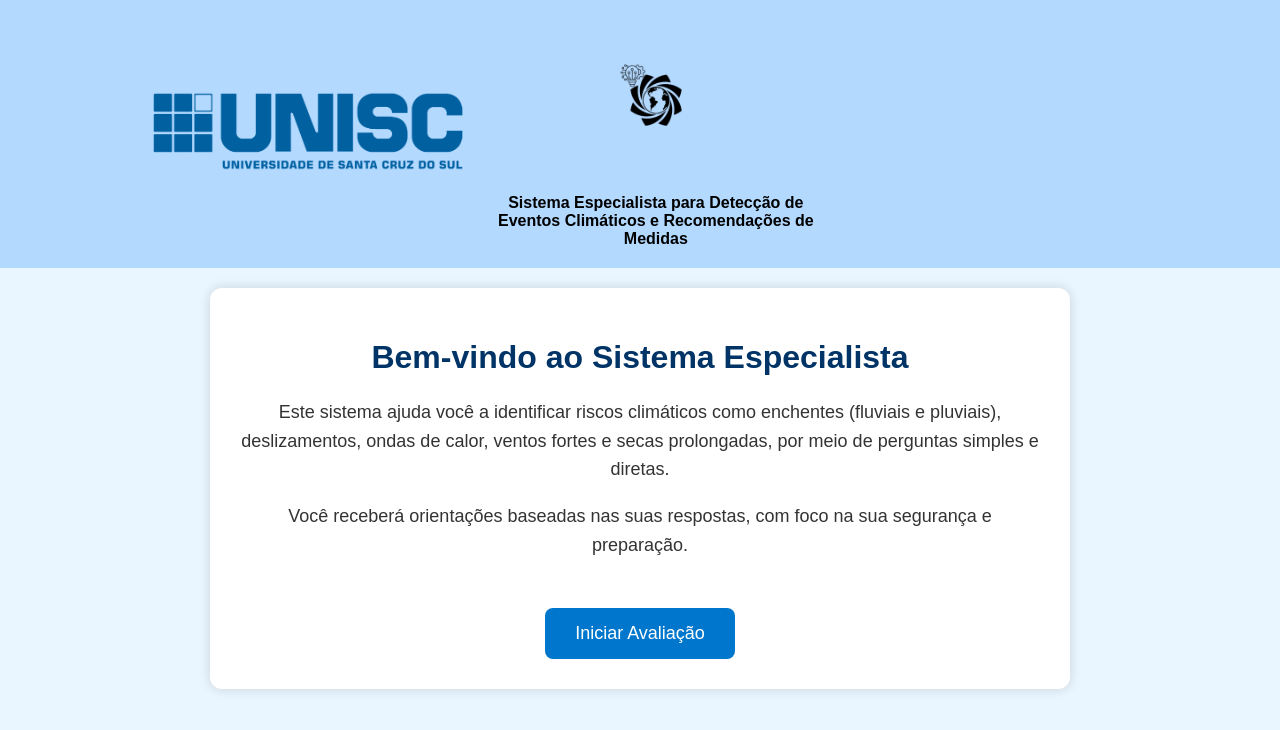
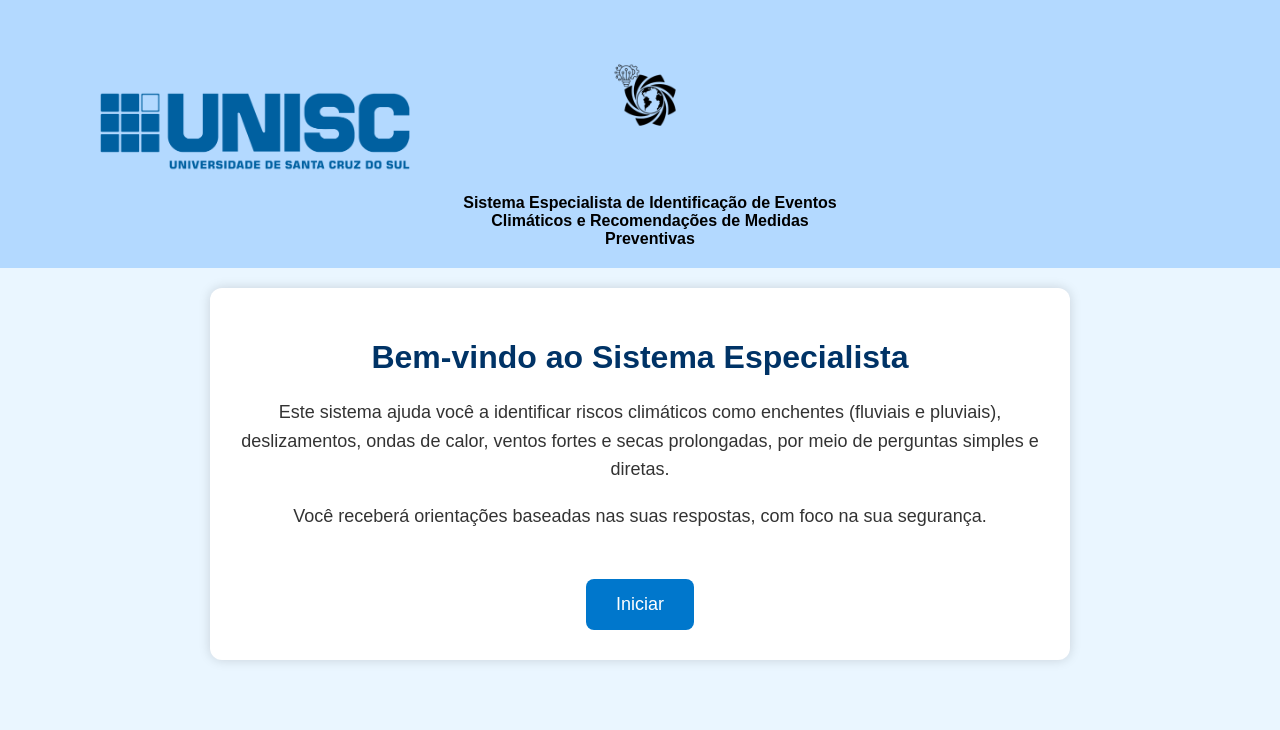
Before and after one commit to Pedro100682/sistema_especialista, a Flask app: page / in a window 1280 px wide. Shown: the top 730 px of the page. Run offline with Flask 3, Linux system fonts and the light colour scheme.

Commit message:
Atualiza o que tinha no email

```diff
--- a/templates/index.html
+++ b/templates/index.html
@@ -85,7 +85,7 @@
         <div style="flex: 1; text-align: center;">
             <img src="{{ url_for('static', filename='imagens/logo_sistema.jpg') }}" alt="Logo Sistema Especialista" style="height: 160px;">
             <div class="titulo" style="margin-top: 10px; font-weight: bold; color: black;">
-                Sistema Especialista para Detecção de Eventos Climáticos e Recomendações de Medidas
+                Sistema Especialista de Identificação de Eventos Climáticos e Recomendações de Medidas Preventivas
             </div>
         </div>
 
@@ -100,8 +100,8 @@
     <div class="container">
         <h1>Bem-vindo ao Sistema Especialista</h1>
         <p>Este sistema ajuda você a identificar riscos climáticos como enchentes (fluviais e pluviais), deslizamentos, ondas de calor, ventos fortes e secas prolongadas, por meio de perguntas simples e diretas.</p>
-        <p>Você receberá orientações baseadas nas suas respostas, com foco na sua segurança e preparação.</p>
-        <a href="{{ url_for('perguntas') }}" class="start-btn">Iniciar Avaliação</a>
+        <p>Você receberá orientações baseadas nas suas respostas, com foco na sua segurança.</p>
+        <a href="{{ url_for('perguntas') }}" class="start-btn">Iniciar</a>
     </div>
 </body>
 </html>
--- a/templates/resultado.html
+++ b/templates/resultado.html
@@ -2,7 +2,7 @@
 <html lang="pt-BR">
 <head>
     <meta charset="UTF-8">
-    <title>Resultado da Avaliação</title>
+    <title>Resultado</title>
     <style>
         body {
             background-color: #eaf6ff;
@@ -96,7 +96,7 @@
         <div style="flex: 1; text-align: center;">
             <img src="{{ url_for('static', filename='imagens/logo_sistema.jpg') }}" alt="Logo Sistema Especialista" style="height: 160px;">
             <div class="titulo" style="margin-top: 10px; font-weight: bold; color: black;">
-                Sistema Especialista para Detecção de Eventos Climáticos e Recomendações de Medidas
+                Sistema Especialista de Identificação de Eventos Climáticos e Recomendações de Medidas Preventivas
             </div>
         </div>
 
@@ -118,7 +118,7 @@
     <h2>Recomendações:</h2>
     <p>{{ recomendacao|safe }}</p>
 
-    <a href="/">Nova avaliação</a>
+    <a href="/">Voltar ao Início do Questionário</a>
 </div>
 </body>
 </html>
```
Also changed, not shown: templates/perguntas.html (+4 -4 lines), static/imagens/15-grafico_correto.jpg (added).
